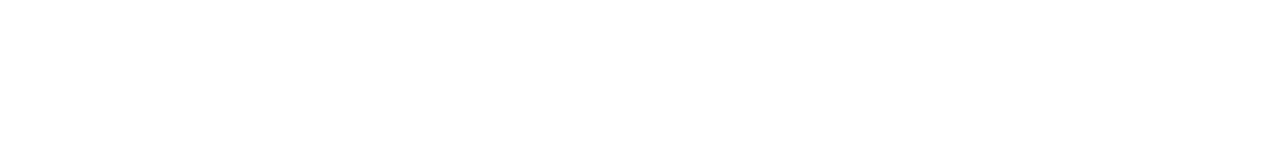
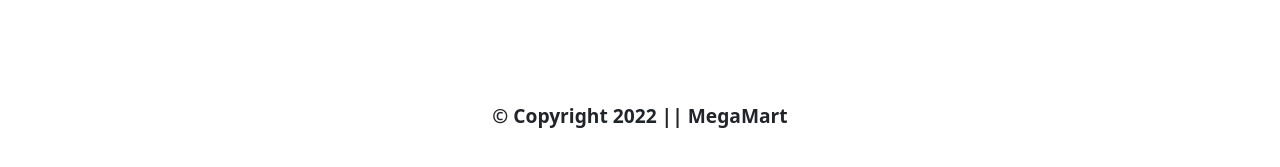
Before and after one commit to ashish-monal/megamart, a React (Create React App) app: page / in a window 1280 px wide. Shown: the part 513-680 px from the top of the page. Built offline with nearby package versions, Linux system fonts and the light colour scheme; no server answers.

Commit message:
Adding Footer Section

```diff
--- a/src/App.css
+++ b/src/App.css
@@ -29,3 +29,32 @@
 .sortbyprice button {
   margin-left: 10px;
 }
+.footer {
+  text-align: center;
+
+  background: var(--mainWhite);
+
+  padding: 1rem;
+
+  margin-top: 1.5rem;
+
+  font-size: larger;
+
+  font-weight: bold;
+
+  border-top: 2px solid var(--primaryColor);
+
+  box-shadow: var(--lightShadow) inset;
+}
+
+.foot-center {
+  margin-top: 1rem;
+}
+
+.about-section {
+  width: var(--smallWidth);
+
+  max-width: var(--maxWidth);
+
+  margin: 0 auto;
+}
--- a/src/App.js
+++ b/src/App.js
@@ -1,4 +1,5 @@
 import './App.css';
+import Footer from './component/Footer';
 import Navbar from './component/Navbar';
 import Products from './component/Products';
 
@@ -8,6 +9,7 @@
     <>
       <Navbar />
       <Products />
+      <Footer />
     </>
   );
 }
--- /dev/null
+++ b/src/component/Footer.js
@@ -0,0 +1,24 @@
+import React from "react"
+import '../App.css'
+
+export default function Footer() {
+
+    return (
+
+        <>
+
+            <nav className='footer'>
+
+                <div className='foot-center'>
+
+                    <p>&copy; Copyright 2022 || MegaMart</p>
+
+                </div>
+
+            </nav>
+
+        </>
+
+    )
+
+}
```
